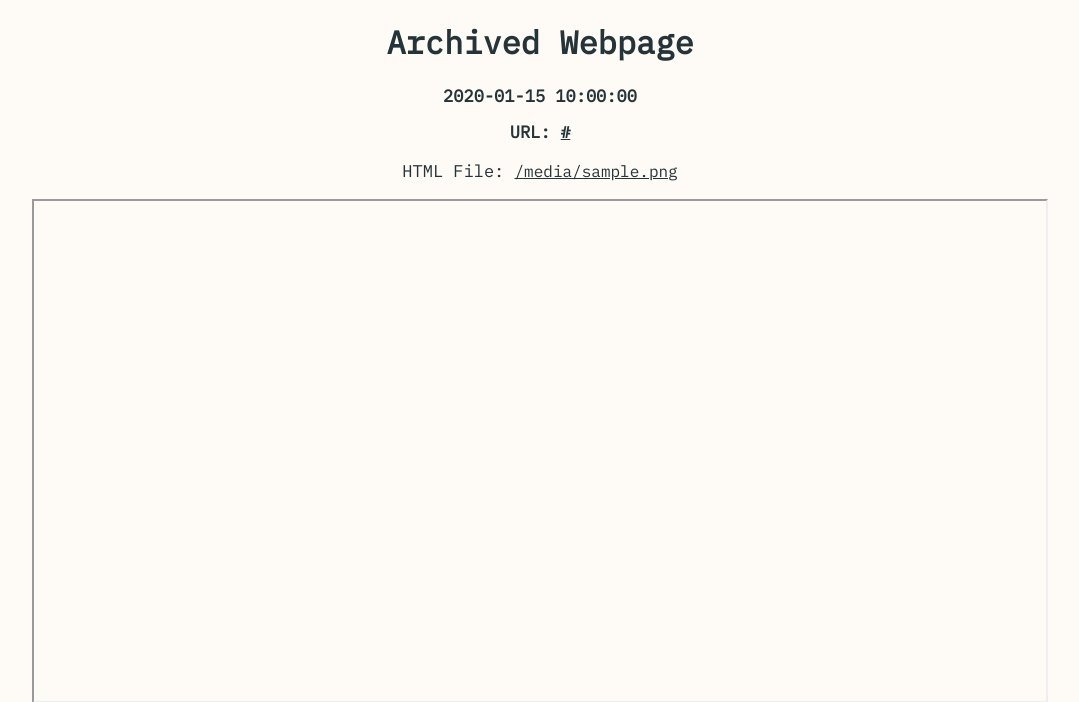
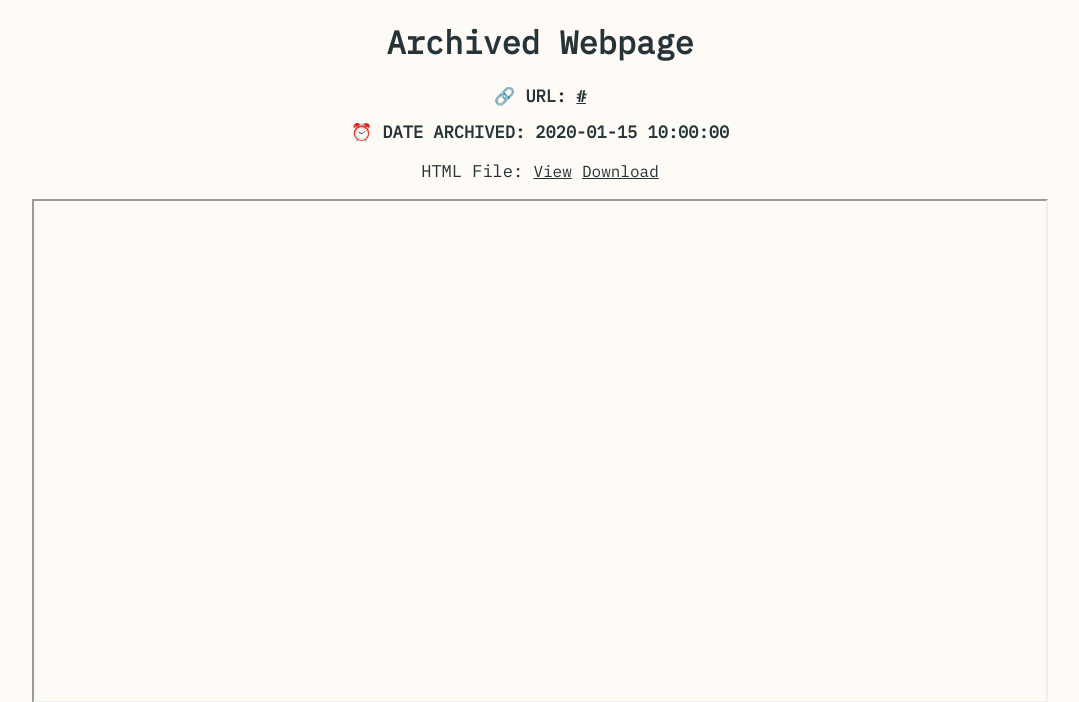
Before and after one commit to BenBeard115/internet-archiver, a Flask app: template api/templates/display_page_instance.html in a window 1280 px wide. Shown: the top 702 px of the page, without its empty margins (100-1179 px from the left). Run offline with Flask 3, Linux system fonts and the light colour scheme; the template is opened without the code that fills it: most values are stand-ins (such as "Sample title", 1, 10 or a date in 2020); some web fonts are replaced.

Commit message:
Added html file options - view or download, reformatted page history metrics, turned page history boxes white

```diff
--- a/api/app.py
+++ b/api/app.py
@@ -15,7 +15,8 @@ from flask import (
     render_template,
     request,
     redirect,
-    send_from_directory
+    send_from_directory,
+    send_file
 )
 from html2image import Html2Image
 
@@ -153,9 +154,21 @@ def convert_iso_to_datetime(dt_str: str) -> datetime:
     return dt + timedelta(microseconds=us)
 
 
-def remove_png_files(folder_path):
+def remove_png_files(folder_path: str) -> None:
+    """Removes all .png files in a folder."""
+
     for file in os.listdir(folder_path):
         if file.endswith(".png"):
+            file_path = os.path.join(folder_path, file)
+            os.remove(file_path)
+            print(f"Removed: {file_path}")
+
+
+def remove_html_files(folder_path: str) -> None:
+    """Removes all .html files in a folder."""
+
+    for file in os.listdir(folder_path):
+        if file.endswith(".html"):
             file_path = os.path.join(folder_path, file)
             os.remove(file_path)
             print(f"Removed: {file_path}")
@@ -441,17 +454,59 @@ def display_page_instance():
         s3_client, environ['S3_BUCKET'], html_key)
     html_content_base64 = base64.b64encode(html_object.encode()).decode()
 
+    local_filename = html_key.replace('/', '_')
+
     return render_template('display_page_instance.html',
                            html_content=html_content_base64,
+                           html_key=html_key,
+                           local_filename=local_filename,
                            url=url,
                            timestamp=timestamp)
 
 
-@app.route('/download/<filename>')
-def download_file(filename):
+@app.route('/view/<local_filename>')
+def view_file(local_filename):
+    """Allows user to view archived webpage."""
+
+    remove_html_files('static')
+
+    filename = local_filename.replace('_', '/')
+
+    s3_client = get_s3_client(environ)
+    html_object = get_object_from_s3(s3_client, environ['S3_BUCKET'], filename)
+
+    local_filename = filename.replace('/', '_')
+
+    local_path = os.path.join('static', local_filename)
+    with open(local_path, 'w', encoding='utf-8') as file:
+        file.write(html_object)
+
+    return send_from_directory('static', local_filename)
+
+
+@app.route('/download/<local_filename>')
+def download_file(local_filename):
     """Allows user to download archived webpage."""
 
-    return send_from_directory('static', filename)
+    remove_html_files('static')
+
+    filename = local_filename.replace('_', '/')
+
+    # Download the HTML file from S3
+    s3_client = get_s3_client(environ)
+    html_object = get_object_from_s3(s3_client, environ['S3_BUCKET'], filename)
+
+    local_filename = filename.replace('/', '_')
+
+    # Save the HTML content locally
+    local_path = os.path.join('static', local_filename)
+    with open(local_path, 'w', encoding='utf-8') as file:
+        file.write(html_object)
+
+    # Serve the file using send_from_directory
+    # return send_from_directory('static', local_filename)
+
+    return send_file(local_path, as_attachment=True, download_name=filename)
 
 
 @app.route('/limitations')
--- a/api/static/style.css
+++ b/api/static/style.css
@@ -197,14 +197,33 @@ h1.webpage-history {
   text-align: center;
   color: #253439;
   /* background-color: #F40105; */
+  font-size: 48px;
+  padding-top: 20px;
   font-family: "IBM Plex Mono";
 }
 
 h2.webpage-history {
-  text-align: center;
+  /* text-align: center; */
   color: #253439;
   /* background-color: #F40105; */
   font-family: "IBM Plex Mono";
+}
+
+.flex-container {
+  display: flex;
+  justify-content: space-between;
+}
+
+
+
+.left-column {
+  width: 50%;
+  margin-left: 50px;
+}
+
+.right-column {
+  width: 50%;
+  margin-right: 50px;
 }
 
 .capture-instance {
@@ -214,12 +233,14 @@ h2.webpage-history {
   margin-left: 50px;
   margin-right: 50px;
   border: 1px solid #d15353;
+  box-shadow: 0 0 10px rgba(0, 0, 0, 0.1);
   transition: transform 0.3s ease-in-out;
+  background-color: #fff;
 }
 
 
 .capture-instance:hover {
-  transform: scale(1.01);
+  transform: scale(1.03);
 }
 
 .capture-instance img {
--- a/api/templates/display_page_instance.html
+++ b/api/templates/display_page_instance.html
@@ -14,12 +14,13 @@
     <div style="text-align: center;">
 
         <h1 class="page-instance">Archived Webpage</h1>
-        <h2 class="page-instance">{{ timestamp }}</h2>
-        <h2 class="webpage-history">URL: <a href="{{ url }}" target="_blank">{{ url }}</a></h2>
-        <p>HTML File: <a href="{{ url_for('static', filename=html_filename) }}" target="_blank">{{ html_filename
-                }}</a></p>
+
+        <h2 class="webpage-history">🔗 URL: <a href="{{ url }}" target="_blank">{{ url }}</a></h2>
+        <h2 class="page-instance">⏰ DATE ARCHIVED: {{ timestamp }}</h2>
+        <p>HTML File:
+            <a href="{{ url_for('view_file', local_filename=local_filename) }}" target="_blank">View</a>
+            <a href="{{ url_for('download_file', local_filename=local_filename) }}" target="_blank">Download</a>
         </p>
-
 
         <iframe class="embed-container" src="data:text/html;base64, {{ html_content }}" title="description" width="80%"
             height="500"></iframe>
```
Also changed, not shown: api/templates/page_history.html (+18 -14 lines).
